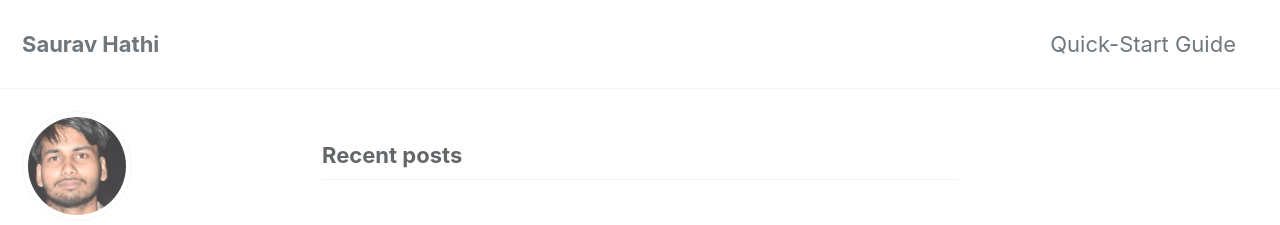
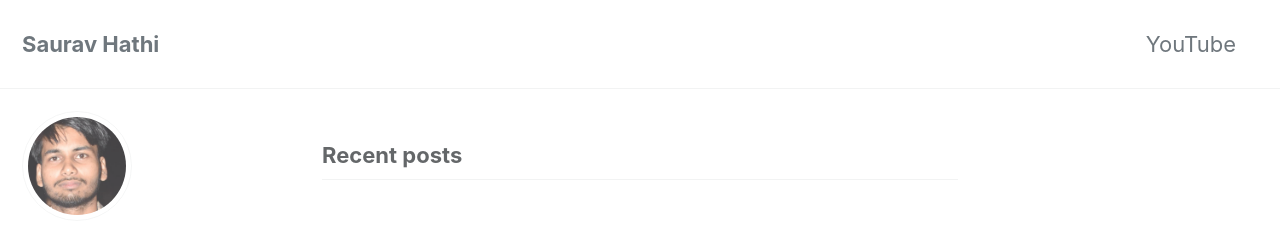
Before and after one commit to sauravhathi/sauravhathi.github.io, a Jekyll site: the page built from index.html, in a window 1280 px wide. Shown: the top 225 px of the page. Built offline with Jekyll 4.4.1, drawn with Linux system fonts in a browser that asks for light colours; cached includes are drawn as plain includes; the list of posts is cut into pages by our own code.

Commit message:
Update navigation.yml

```diff
--- a/_data/navigation.yml
+++ b/_data/navigation.yml
@@ -1,7 +1,7 @@
 # main links
 main:
-  - title: "Quick-Start Guide"
-    url: https://mmistakes.github.io/minimal-mistakes/docs/quick-start-guide/
+  - title: "YouTube"
+    url: https://www.youtube.com/c/SauravHathi
   # - title: "About"
   #   url: https://mmistakes.github.io/minimal-mistakes/about/
   # - title: "Sample Posts"
```
